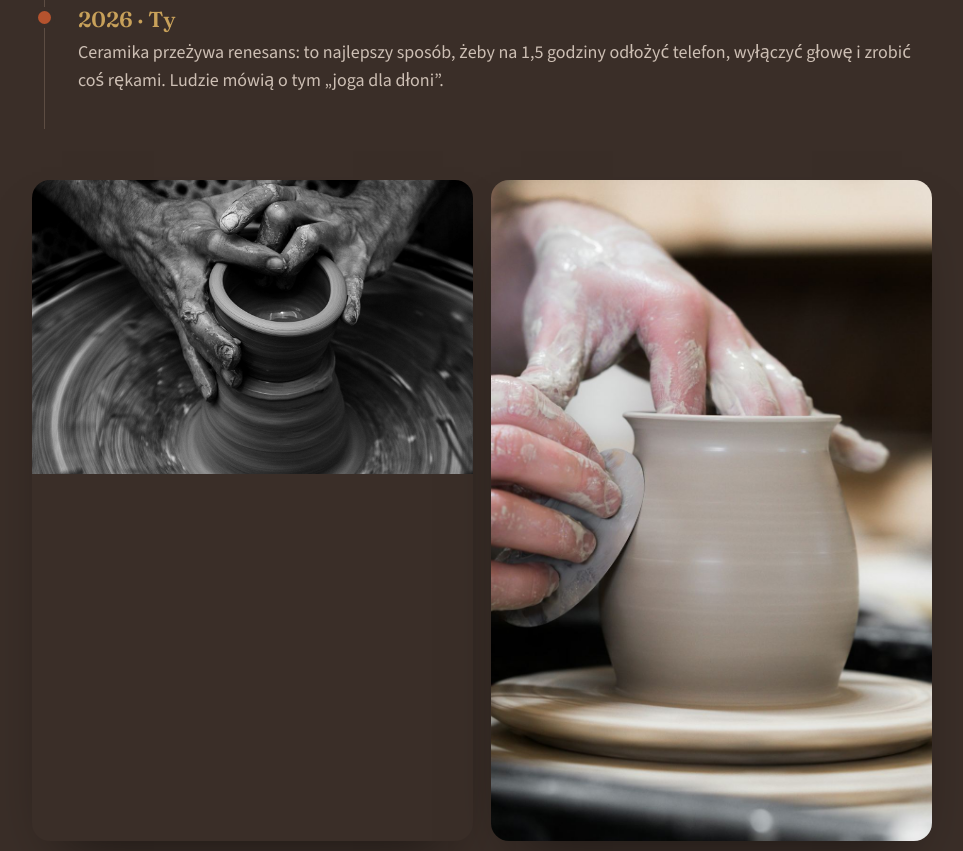
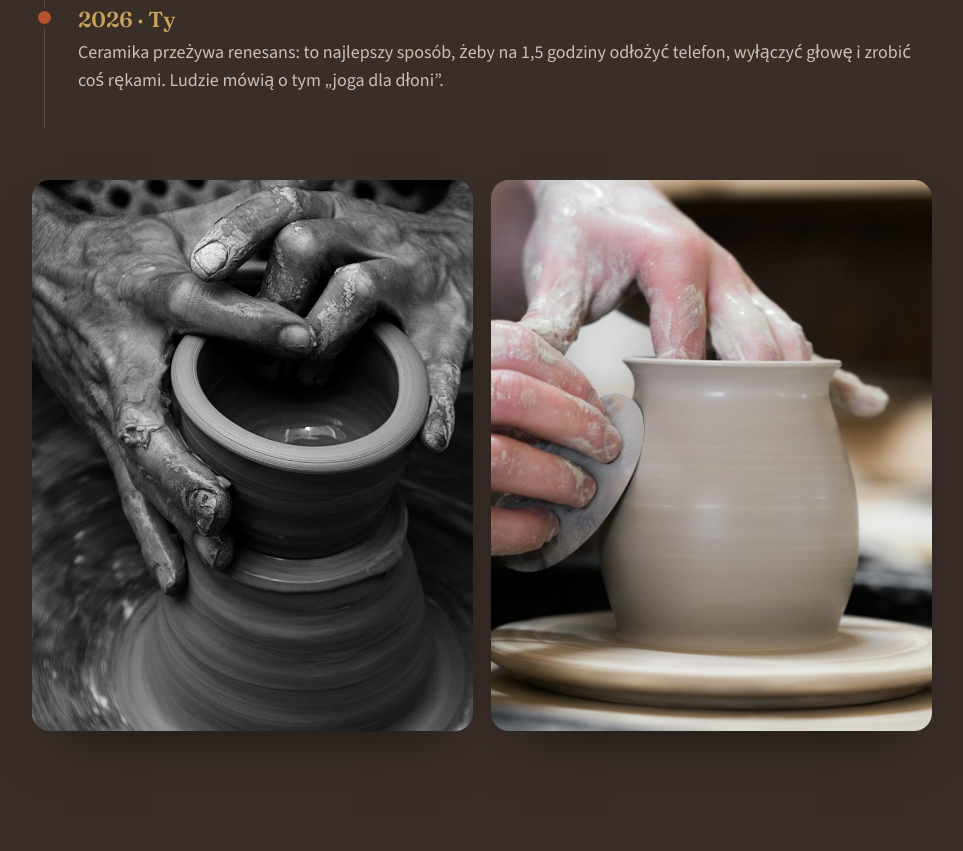
Before and after one commit to Disaster26/prezent, a plain HTML site: page docs/kasia/index.html in a window 1280 px wide. Shown: the part 2489-3340 px from the top of the page, without its empty margins (158-1121 px from the left). Drawn offline with nearby package versions, Linux system fonts and the light colour scheme.

Commit message:
Zdjęcia w sekcji historii wypełniają kafelki
Co-Authored-By: Claude Opus 5 <noreply@anthropic.com>

```diff
--- a/docs/kasia/index.html
+++ b/docs/kasia/index.html
@@ -66,7 +66,8 @@ section{padding:clamp(56px,10vw,120px) 16px;position:relative}
 .photo img{display:block;width:100%;height:auto}
 .photo figcaption{font-size:.85rem;color:#a99a8f;padding:10px 14px;background:#2b211c}
 .grid2{display:grid;grid-template-columns:1fr 1fr;gap:18px;margin-top:2.5em}
-.grid2 .photo{margin:0}
+.grid2 .photo{margin:0;height:100%;aspect-ratio:4/5}
+.grid2 .photo img{width:100%;height:100%;object-fit:cover}
 @media(max-width:600px){.grid2{grid-template-columns:1fr}}
 /* KOŁO */
 .wheel{background:var(--bg2)}
```
Also changed, not shown: docs/zosia/index.html (+2 -1 lines), template.html (+2 -1 lines).
